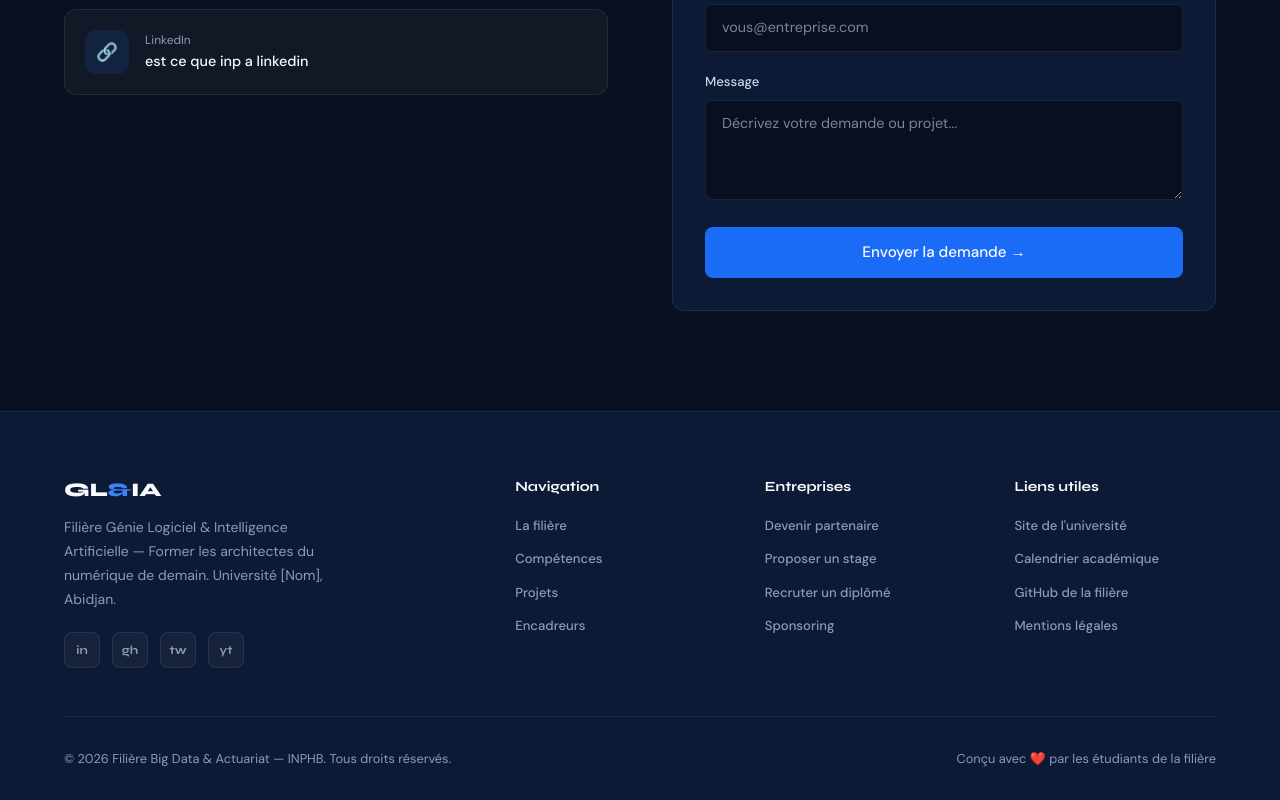
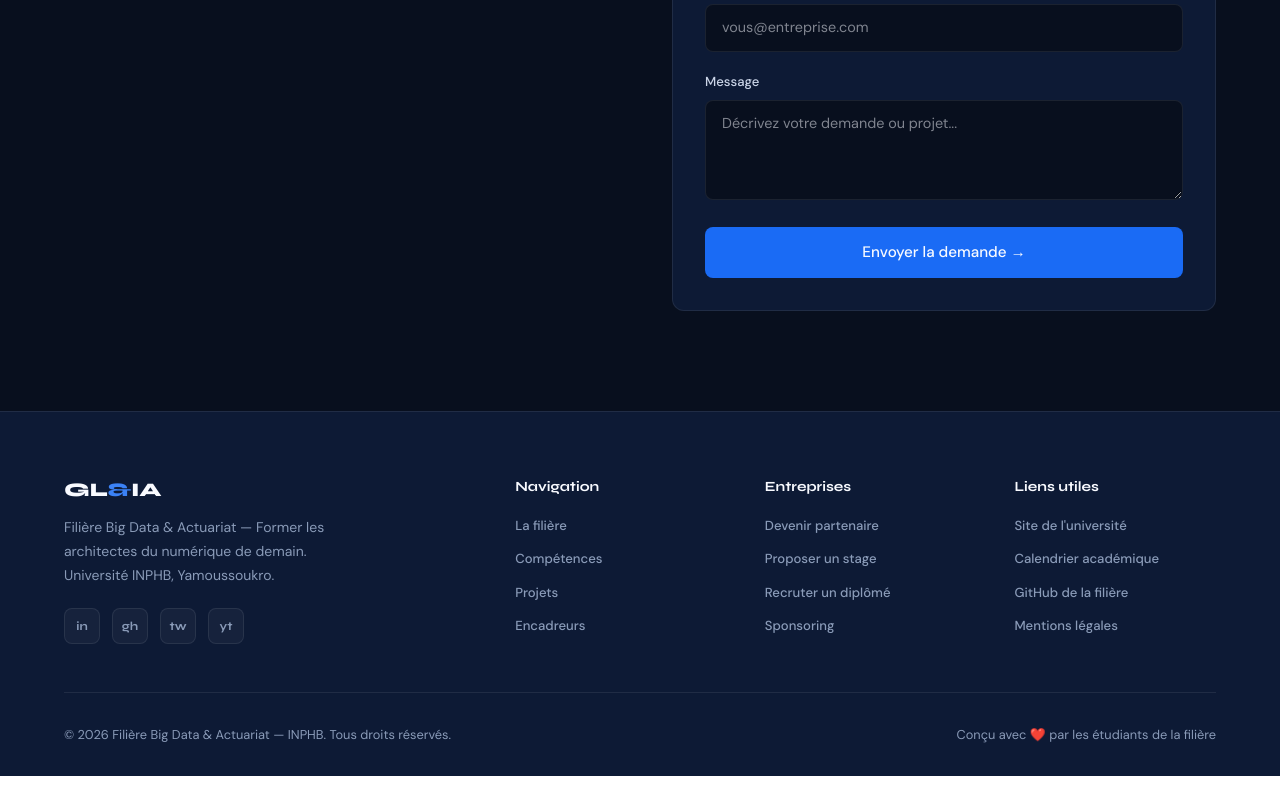
Before and after one commit to Sleepin-Koala/ISEM-website, a React (Vite) app: page / in a window 1280 px wide. Shown: the part 5665-6465 px from the top of the page. After the commit the page ends 6441 px from the top, so only its background shows below. Built offline with nearby package versions, Linux system fonts and the light colour scheme.

Commit message:
correction 2

```diff
--- a/src/App.jsx
+++ b/src/App.jsx
@@ -422,7 +422,7 @@ function Footer() {
       <div className="footer-four" style={{ display: "grid", gridTemplateColumns: "2fr 1fr 1fr 1fr", gap: "3rem", marginBottom: "3rem" }}>
         <div>
           <div style={{ fontFamily: "'Syne',sans-serif", fontWeight: 800, fontSize: "1.2rem" }}>GL<span style={{ color: C.blueBr }}>&</span>IA</div>
-          <p style={{ fontSize: ".875rem", color: C.gray, lineHeight: 1.7, marginTop: ".75rem", maxWidth: 280 }}>Filière Génie Logiciel & Intelligence Artificielle — Former les architectes du numérique de demain. Université [Nom], Abidjan.</p>
+          <p style={{ fontSize: ".875rem", color: C.gray, lineHeight: 1.7, marginTop: ".75rem", maxWidth: 280 }}>Filière Big Data & Actuariat — Former les architectes du numérique de demain. Université INPHB, Yamoussoukro.</p>
           <div style={{ display: "flex", gap: ".75rem", marginTop: "1.25rem" }}>
             {["in","gh","tw","yt"].map(s => <a key={s} href="#" className="social-el">{s}</a>)}
           </div>
--- a/src/lib/contact.jsx
+++ b/src/lib/contact.jsx
@@ -30,8 +30,8 @@ export default function Contact() {
   const methods = [
     { icon:"✉️", label:"Email professionnel", value:"isem.genies@universite.edu.ci" },
     { icon:"📞", label:"Téléphone", value:"+225 07 89 25 07 19" },
-    { icon:"📍", label:"Localisation", value:"INPHB · Abidjan, Côte d'Ivoire" },
-    { icon:"🔗", label:"LinkedIn", value:"est ce que inp a linkedin" },
+    { icon:"📍", label:"Localisation", value:"INPHB · Yamoussoukro, Côte d'Ivoire" },
+    // { icon:"🔗", label:"LinkedIn", value:"est ce que inp a linkedin" },
   ];
 
   const SectionTag = ({ children }) => (
```
Also changed, not shown: 1 other file (tests, documents, lock files or other folders).
